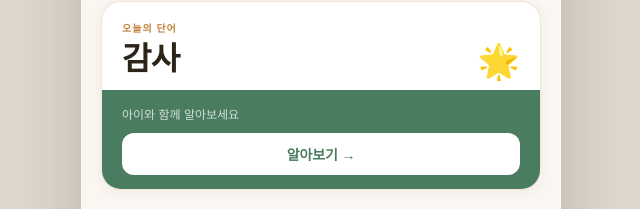
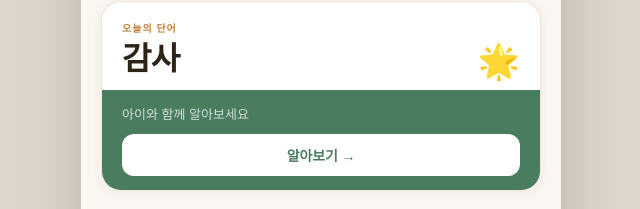
Before and after one commit to seosung89/kids-dictionary, a plain HTML site: page index.html in a window 1280 px wide. Shown: the part 162-371 px from the top of the page, 319-959 px from the left. Drawn offline with Linux system fonts and the light colour scheme; no server answers.

Commit message:
Update style.css

```diff
--- a/style.css
+++ b/style.css
@@ -176,7 +176,7 @@ body {
   display: flex; flex-direction: column; gap: 9px;
 }
 .today-footer-text {
-  font-size: 12px; color: rgba(255,255,255,0.75);
+  font-size: 13px; color: rgba(255,255,255,0.75);
   line-height: 1.6;
 }
 .today-btn {
```
